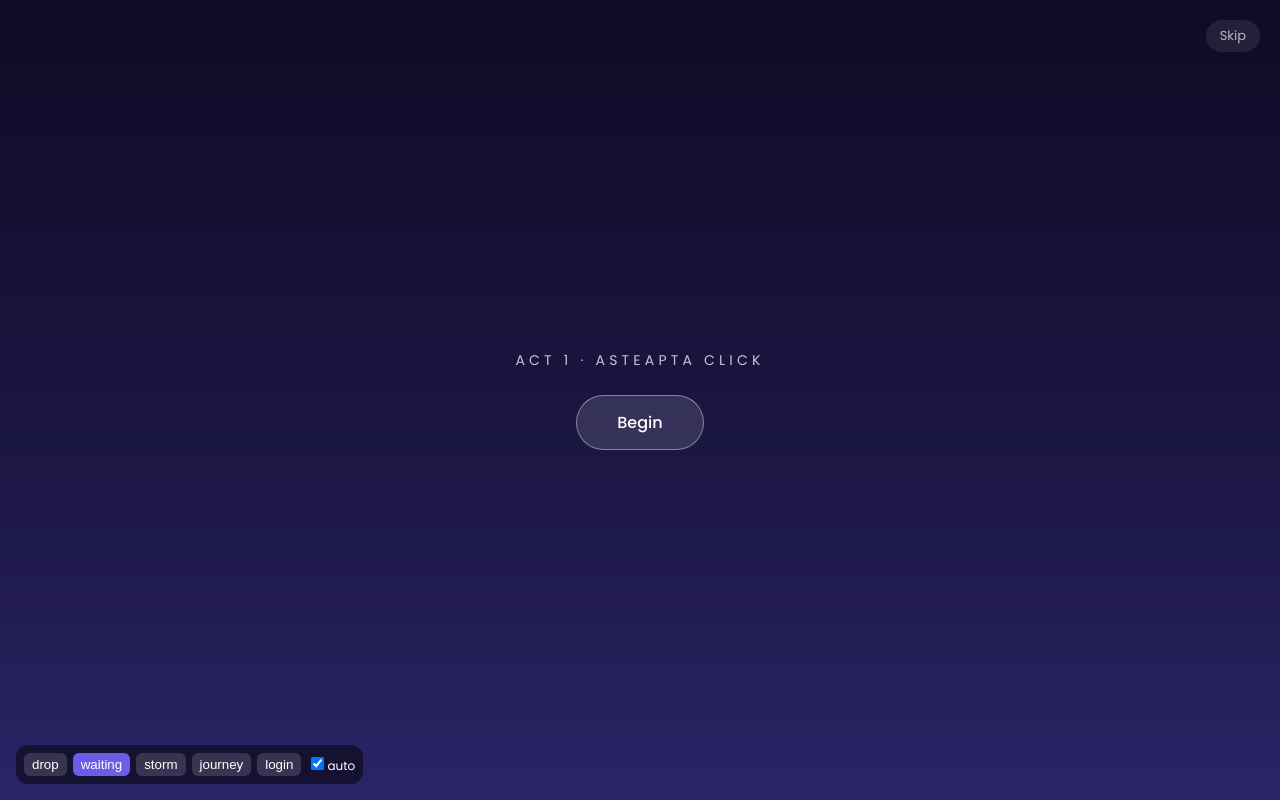
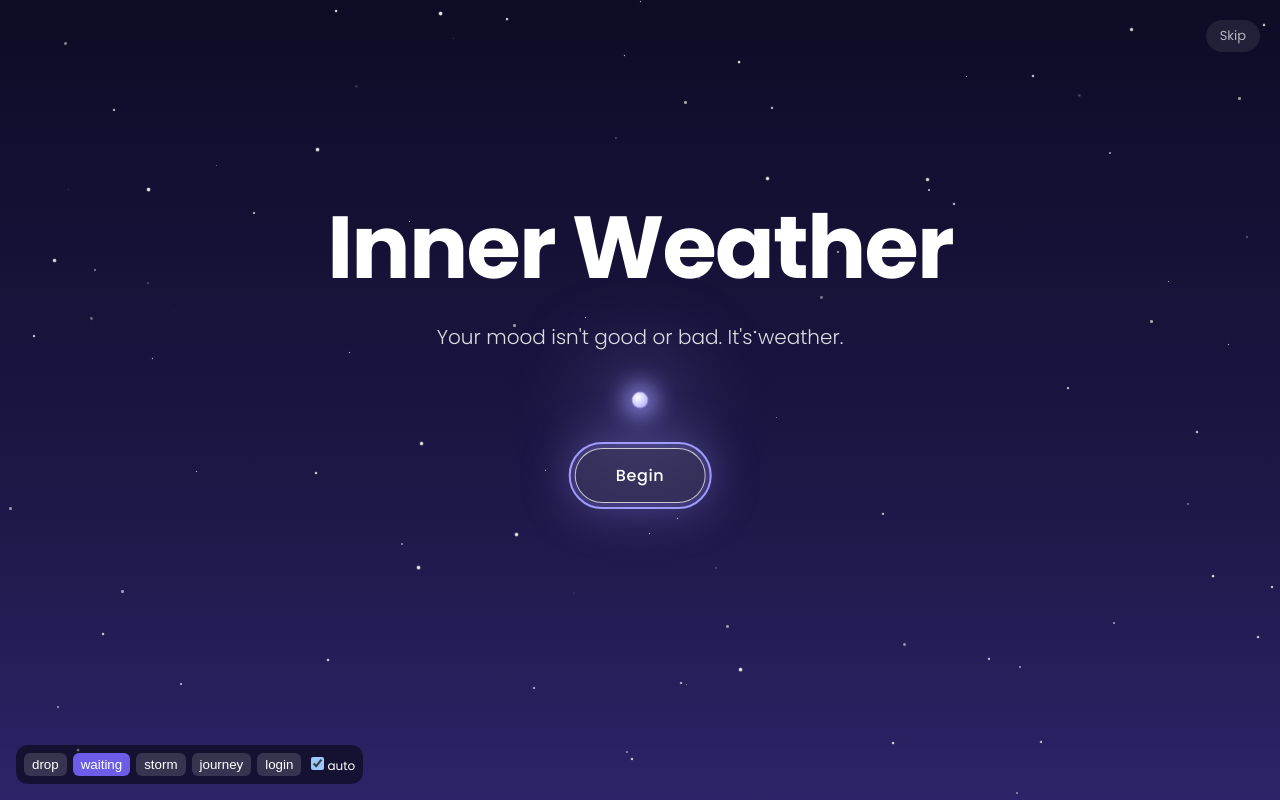
Before and after one commit to bogdansusman-prog/inner-weather, a React (Vite) app in the folder frontend/: page / in a window 1280 px wide. Built offline with nearby package versions, Linux system fonts and the light colour scheme.

Commit message:
Intro: breathing Begin button and dot, leave transition

```diff
--- a/frontend/index.html
+++ b/frontend/index.html
@@ -4,6 +4,7 @@
     <meta charset="UTF-8" />
     <link rel="icon" type="image/svg+xml" href="/favicon.svg" />
     <meta name="viewport" content="width=device-width, initial-scale=1.0" />
+    <meta name="color-scheme" content="dark" />
     <link rel="preconnect" href="https://fonts.googleapis.com" />
 <link rel="preconnect" href="https://
 fonts.gstatic.com" crossorigin />
--- a/frontend/src/design/tokens.css
+++ b/frontend/src/design/tokens.css
@@ -1,4 +1,8 @@
 :root {
+      color-scheme: dark; /* pagina e deja
+      intunecata, browserul nu trebuie sa o
+      mai intunece */
+
   /* Font */
   --font: 'Poppins', system-ui, sans-serif;
 
--- a/frontend/src/features/intro/Intro.tsx
+++ b/frontend/src/features/intro/Intro.tsx
@@ -1,12 +1,10 @@
 import { useEffect, useState } from 'react';
+import Stars from '../../sky/Stars';
 import './intro.css';
 
-// Actele intro-ului, în ordine
 type Phase = 'drop' | 'waiting' | 'storm' | 'journey' | 'login';
 const ORDER: Phase[] = ['drop', 'waiting', 'storm', 'journey', 'login'];
 
-// Cat sta fiecare act inainte sa treaca singur la urmatorul (in milisecunde).
-// null = nu trece singur, asteapta o actiune (click pe Begin / login).
 const DURATION: Record<Phase, number | null> = {
   drop: 2500,
   waiting: null,
@@ -15,10 +13,9 @@ const DURATION: Record<Phase, number | null> = {
   login: null,
 };
 
-// Numele afisate deocamdata pe ecran, ca sa vezi in ce act esti
 const LABEL: Record<Phase, string> = {
-  drop: 'Act 1 · Picatura',
-  waiting: 'Act 1 · Asteapta click',
+  drop: 'Act 1 · Picătura',
+  waiting: 'Act 1 · Așteaptă click',
   storm: 'Act 2 · Furtuna',
   journey: 'Act 3 · Trecerea',
   login: 'Act 4 · Login',
@@ -28,7 +25,19 @@ export default function Intro() {
   const [phase, setPhase] = useState<Phase>('drop');
   const [autoPlay, setAutoPlay] = useState(true);
 
-  // Cand se schimba actul, porneste un cronometru spre actul urmator
+    // true in cele 0.6s dintre click pe Begin si inceputul furtunii
+  const [leaving, setLeaving] = useState(false);
+
+  // Dupa click: lasam animatia de "plecare" sa se termine, apoi pornim furtuna
+  useEffect(() => {
+    if (!leaving) return;
+    const timer = setTimeout(() => {
+      setLeaving(false);
+      setPhase('storm');
+    }, 600);
+    return () => clearTimeout(timer);
+  }, [leaving]);
+
   useEffect(() => {
     const ms = DURATION[phase];
     if (ms === null || !autoPlay) return;
@@ -38,26 +47,48 @@ export default function Intro() {
       if (next) setPhase(next);
     }, ms);
 
-    // Daca actul se schimba inainte sa expire, oprim cronometrul vechi
     return () => clearTimeout(timer);
   }, [phase, autoPlay]);
 
+  const showBrand = phase === 'drop' || phase === 'waiting';
+
   return (
-    <div className="intro">
-      {/* Cate un strat de cer pentru fiecare act; doar cel activ e vizibil */}
+    // data-phase îi spune CSS-ului în ce act suntem
+    <div className="intro" data-phase={phase} data-leaving= {leaving}>
       {ORDER.map((p) => (
-        <div key={p} className={`intro__sky intro__sky--${p}`} data-active={p === phase} />
+        <div key={p} className={`intro__sky intro__sky--${p}`} data-active={p === phase}>
+          {p === 'waiting' && <Stars />}
+        </div>
       ))}
 
-      <div className="intro__stage">
-        <p className="intro__act">{LABEL[phase]}</p>
+      {/* Undele apar doar în momentul impactului */}
+      {phase === 'drop' && (
+        <>
+          <span className="intro__ripple intro__ripple--1" />
+          <span className="intro__ripple intro__ripple--2" />
+          <span className="intro__ripple intro__ripple--3" />
+        </>
+      )}
+
+      {/* Picătura (devine punctul luminos) și titlul */}
+      {showBrand && (
+        <>
+          <span className="intro__drop" />
+          <div className="intro__brand">
+            <h1>Inner Weather</h1>
+            <p>Your mood isn't good or bad. It's weather.</p>
+          </div>
+        </>
+      )}
 
         {phase === 'waiting' && (
-          <button className="intro__begin" onClick={() => setPhase('storm')}>
-            Begin
-          </button>
-        )}
-      </div>
+        <button className="intro__begin" onClick={() => setLeaving(true)} disabled={leaving} autoFocus>
+          Begin
+        </button>
+      )}
+
+      {/* Actele încă neconstruite își arată doar numele */}
+      {!showBrand && <p className="intro__act">{LABEL[phase]}</p>}
 
       {phase !== 'login' && (
         <button className="intro__skip" onClick={() => setPhase('login')}>
@@ -65,7 +96,6 @@ export default function Intro() {
         </button>
       )}
 
-      {/* Panou de test, apare doar în dezvoltare (npm run dev), nu in aplicatia finala */}
       {import.meta.env.DEV && (
         <div className="intro__dev">
           {ORDER.map((p) => (
--- a/frontend/src/features/intro/intro.css
+++ b/frontend/src/features/intro/intro.css
@@ -6,7 +6,7 @@
   font-family: var(--font);
 }
 
-/* Straturile de cer: stau unul peste altul si se schimba lin prin opacitate */
+/* ---------- Straturile de cer ---------- */
 .intro__sky {
   position: absolute;
   inset: 0;
@@ -21,17 +21,206 @@
 .intro__sky--journey { background: var(--sky-calm); }
 .intro__sky--login   { background: var(--sky-sunrise); }
 
-.intro__stage {
-  position: relative;
-  height: 100%;
+/* În actul 1, cerul de noapte e deja „acolo”, dar ascuns într-un cerc de mărime 0.
+   După impact, cercul crește și dezvăluie cerul, ca privit prin apă. */
+.intro[data-phase='drop'] .intro__sky--waiting {
+  opacity: 1;
+  transition: none;
+  clip-path: circle(0% at 50% 50%);
+  animation: reveal 1.6s var(--ease-soft) 0.95s forwards;
+}
+
+@keyframes reveal {
+  to { clip-path: circle(80% at 50% 50%); }
+}
+
+/* ---------- Picătura ---------- */
+.intro__drop {
+  position: absolute;
+  left: 50%;
+  top: 50%;
+  width: 12px;
+  height: 12px;
+  margin: -6px 0 0 -6px;   /* centrată, fără să folosim transform (îl ține animația) */
+  border-radius: 50%;
+  background: radial-gradient(circle at 35% 35%, #fff, var(--lilac));
+  box-shadow:
+    0 0 12px 4px rgba(162, 155, 254, 0.7),
+    0 0 40px 12px rgba(162, 155, 254, 0.3);
+}
+
+.intro[data-phase='drop'] .intro__drop {
+  animation: drop-fall 1s forwards;
+}
+
+@keyframes drop-fall {
+  /* cade accelerând, ca sub gravitație, alungită de viteză */
+  0%   { transform: translateY(-55vh) scale(0.7, 1.6); animation-timing-function: cubic-bezier(0.55, 0, 1, 0.45); }
+  /* atinge suprafața */
+  88%  { transform: translateY(0) scale(0.7, 1.6); animation-timing-function: ease-out; }
+  /* se turtește la impact */
+  94%  { transform: scale(1.8, 0.5); }
+  /* revine rotundă: acum e punctul luminos */
+  100% { transform: scale(1); }
+}
+
+/* ---------- Undele ---------- */
+.intro__ripple {
+  position: absolute;
+  left: 50%;
+  top: 50%;
+  width: 0;
+  height: 0;
+  border: 1.5px solid rgba(255, 255, 255, 0.8);
+  border-radius: 50%;
+  transform: translate(-50%, -50%);
+  opacity: 0;
+  pointer-events: none;
+  animation: ripple 1.8s var(--ease-soft) forwards;
+}
+.intro__ripple--1 { animation-delay: 0.9s; }
+.intro__ripple--2 { animation-delay: 1.1s; }
+.intro__ripple--3 { animation-delay: 1.3s; }
+
+@keyframes ripple {
+  0%   { width: 0; height: 0; opacity: 0.9; }
+  100% { width: 160vmax; height: 160vmax; opacity: 0; }
+}
+
+/* ---------- Titlul ---------- */
+.intro__brand {
+  position: absolute;
+  left: 0;
+  right: 0;
+  bottom: calc(50% + 48px);   /* deasupra punctului */
+  padding: 0 16px;
+  text-align: center;
+}
+.intro__brand h1 {
+  margin: 0;
+  font-size: clamp(40px, 8vw, 88px);
+  font-weight: 700;
+  letter-spacing: -0.02em;
+}
+.intro__brand p {
+  margin: 8px 0 0;
+  font-size: clamp(15px, 2vw, 20px);
+  font-weight: 300;
+  opacity: 0.85;
+}
+
+.intro[data-phase='drop'] .intro__brand {
+  opacity: 0;
+  animation: rise 1s var(--ease-soft) 1.5s forwards;
+}
+
+@keyframes rise {
+  from { opacity: 0; transform: translateY(16px); }
+  to   { opacity: 1; transform: none; }
+}
+
+/* ---------- Butonul Begin ---------- */
+.intro__begin {
+  position: absolute;
+  left: 50%;
+  top: calc(50% + 48px);    /* sub punct */
+  translate: -50% 0;        /* centrat; transform ramane liber pentru hover si click */
+  padding: 14px 40px;
+  border: 1px solid rgba(255, 255, 255, 0.35);
+  border-radius: var(--radius-pill);
+  background: rgba(255, 255, 255, 0.1);
+  color: var(--on-sky);
+  font: 500 16px var(--font);
+  letter-spacing: 0.04em;
+  cursor: pointer;
+  transition:
+    background var(--dur-fast) ease,
+    transform var(--dur-fast) var(--ease-soft),
+    opacity 0.4s var(--ease-soft);
+  /* apare incet, apoi respira la infinit, in acelasi ritm cu punctul */
+  animation:
+    fade-in 0.8s var(--ease-soft) both,
+    breathe 4s ease-in-out 0.8s infinite;
+}
+
+.intro__begin:hover  { background: rgba(255, 255, 255, 0.18); transform: scale(1.04); }
+.intro__begin:active { transform: scale(0.97); }
+.intro__begin:focus-visible { outline: 2px solid var(--lilac); outline-offset: 4px; }
+
+@keyframes fade-in {
+  from { opacity: 0; }
+}
+
+/* inspira (50%) si expira: lumina din jurul butonului creste si scade */
+@keyframes breathe {
+  0%, 100% {
+    border-color: rgba(255, 255, 255, 0.35);
+    box-shadow: 0 0 0 0 rgba(162, 155, 254, 0), 0 0 24px 2px rgba(162, 155, 254, 0.15);
+  }
+  50% {
+    border-color: rgba(255, 255, 255, 0.75);
+    box-shadow: 0 0 0 6px rgba(162, 155, 254, 0.12), 0 0 48px 8px rgba(162, 155, 254, 0.35);
+  }
+}
+
+/* ---------- Punctul respira impreuna cu butonul ---------- */
+.intro[data-phase='waiting'] .intro__drop {
+  animation: dot-pulse 4s ease-in-out 0.8s infinite;
+}
+
+@keyframes dot-pulse {
+  0%, 100% {
+    transform: scale(1);
+    box-shadow: 0 0 12px 4px rgba(162, 155, 254, 0.6), 0 0 40px 12px rgba(162, 155, 254, 0.25);
+  }
+  50% {
+    transform: scale(1.35);
+    box-shadow: 0 0 18px 6px rgba(162, 155, 254, 0.9), 0 0 70px 22px rgba(162, 155, 254, 0.4);
+  }
+}
+
+/* ---------- Plecarea: cele 0.6s dupa click ---------- */
+.intro__brand {
+  transition:
+    opacity 0.5s var(--ease-soft),
+    transform 0.5s var(--ease-soft);
+}
+
+.intro[data-leaving='true'] .intro__brand {
+  opacity: 0;
+  transform: translateY(-24px);
+}
+
+.intro[data-leaving='true'] .intro__begin {
+  animation: none;
+  opacity: 0;
+  transform: scale(0.9);
+}
+
+/* punctul se strange o clipa, apoi explodeaza in lumina */
+.intro[data-leaving='true'] .intro__drop {
+  animation: dot-charge 0.6s var(--ease-soft) forwards;
+}
+
+@keyframes dot-charge {
+  0%   { transform: scale(1); }
+  35%  { transform: scale(0.7); }
+  100% {
+    transform: scale(3);
+    box-shadow: 0 0 30px 10px rgba(255, 255, 255, 0.9), 0 0 120px 40px rgba(162, 155, 254, 0.6);
+  }
+}
+
+@keyframes fade-in {
+  from { opacity: 0; }
+}
+
+/* ---------- Actele încă neconstruite ---------- */
+.intro__act {
+  position: absolute;
+  inset: 0;
   display: grid;
   place-items: center;
-  align-content: center;
-  gap: 24px;
-  text-align: center;
-}
-
-.intro__act {
   margin: 0;
   font-size: 14px;
   letter-spacing: 0.3em;
@@ -39,16 +228,7 @@
   opacity: 0.75;
 }
 
-.intro__begin {
-  padding: 14px 40px;
-  border: 1px solid rgba(255, 255, 255, 0.4);
-  border-radius: var(--radius-pill);
-  background: rgba(255, 255, 255, 0.12);
-  color: var(--on-sky);
-  font: 500 16px var(--font);
-  cursor: pointer;
-}
-
+/* ---------- Skip ---------- */
 .intro__skip {
   position: absolute;
   top: 20px;
@@ -63,7 +243,7 @@
   cursor: pointer;
 }
 
-/* Panoul de test */
+/* ---------- Panoul de test ---------- */
 .intro__dev {
   position: absolute;
   bottom: 16px;
@@ -86,6 +266,10 @@
 }
 .intro__dev button[data-active='true'] { background: var(--violet); }
 
+/* ---------- Fără animații pentru cine le-a oprit din sistem ---------- */
 @media (prefers-reduced-motion: reduce) {
-  .intro__sky { transition: none; }
+  .intro *,
+  .intro__sky { animation: none !important; transition: none !important; }
+  .intro[data-phase='drop'] .intro__sky--waiting { clip-path: none; }
+  .intro[data-phase='drop'] .intro__brand { opacity: 1; }
 }
--- /dev/null
+++ b/frontend/src/sky/Stars.tsx
@@ -0,0 +1,38 @@
+import './stars.css';
+
+type Star = { x: number; y: number; size: number; delay: number; duration: number };
+
+function makeStars(count: number): Star[] {
+  return Array.from({ length: count }, () => ({
+    x: Math.random() * 100,        // pozitia pe orizontala, in %
+    y: Math.random() * 100,        // pozitia pe verticala, in %
+    size: 1 + Math.random() * 2,   // 1–3 px
+    delay: Math.random() * 4,      // sa nu sclipeasca toate deodata
+    duration: 2 + Math.random() * 3,
+  }));
+}
+
+// Se genereaza o singura data, cand se incarca fisierul,
+// ca stelele sa nu sara in alta pozitie la fiecare redesenare
+const STARS = makeStars(90);
+
+export default function Stars() {
+  return (
+    <div className="stars" aria-hidden="true">
+      {STARS.map((s, i) => (
+        <span
+          key={i}
+          className="stars__star"
+          style={{
+            left: `${s.x}%`,
+            top: `${s.y}%`,
+            width: s.size,
+            height: s.size,
+            animationDelay: `${s.delay}s`,
+            animationDuration: `${s.duration}s`,
+          }}
+        />
+      ))}
+    </div>
+  );
+}
--- /dev/null
+++ b/frontend/src/sky/stars.css
@@ -0,0 +1,20 @@
+.stars {
+  position: absolute;
+  inset: 0;
+}
+
+.stars__star {
+  position: absolute;
+  border-radius: 50%;
+  background: #fff;
+  animation: twinkle ease-in-out infinite alternate;
+}
+
+@keyframes twinkle {
+  from { opacity: 0.15; transform: scale(0.8); }
+  to   { opacity: 0.95; transform: scale(1.15); }
+}
+
+@media (prefers-reduced-motion: reduce) {
+  .stars__star { animation: none; opacity: 0.6; }
+}
```
